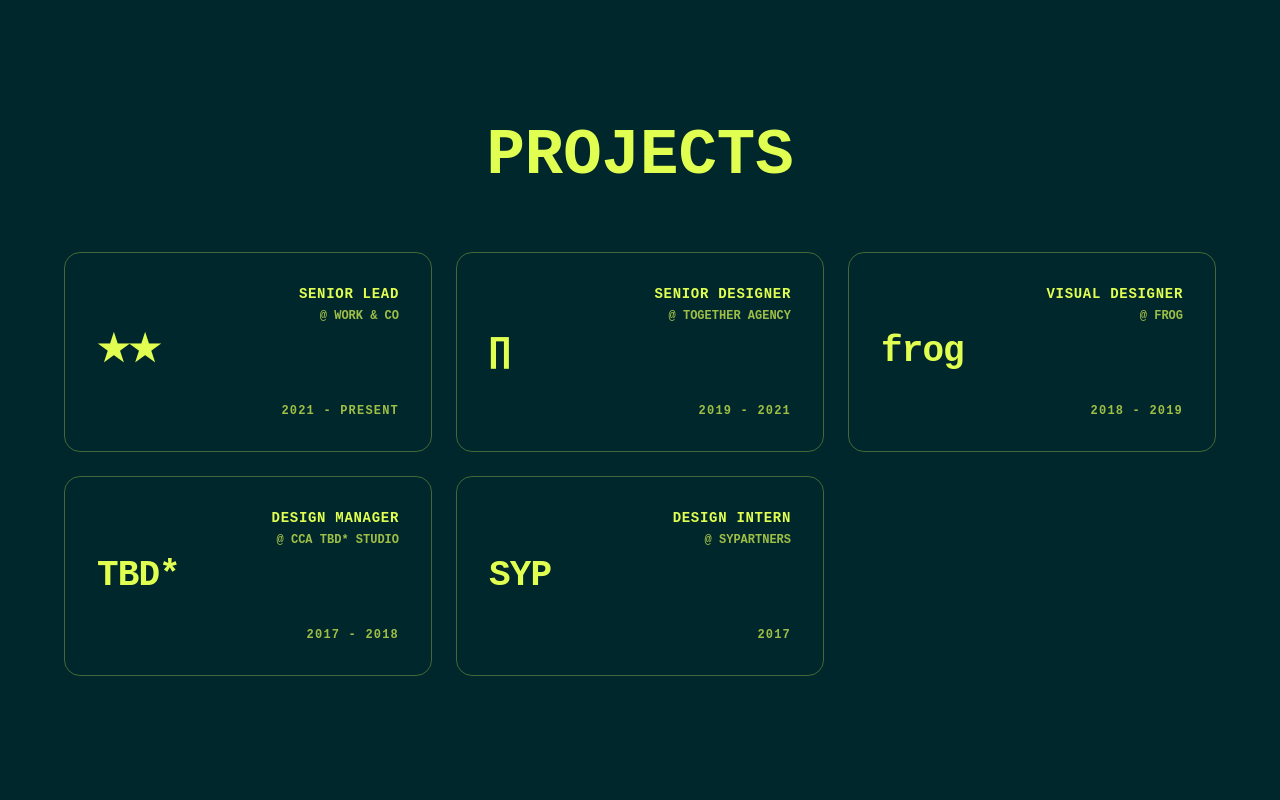
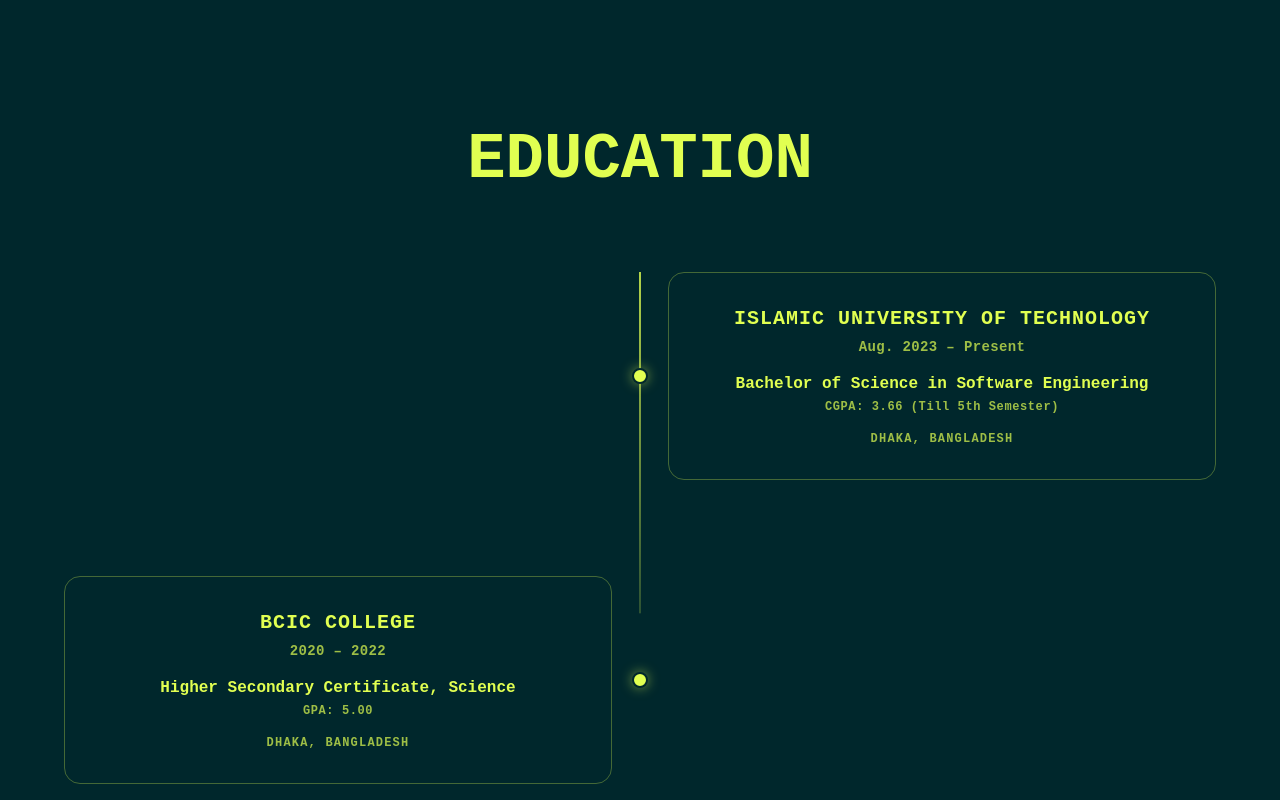
Before and after one commit to Muhtasim-Zawad/portfolio, a React app: page / in a window 1280 px wide. Shown: the part 1600-2400 px from the top of the page. Built offline with nearby package versions, Linux system fonts and the light colour scheme; the HTML template or start-up script is replaced by a standard one.

Commit message:
added education section, and fixed allignment in projects modal

```diff
--- a/src/App.jsx
+++ b/src/App.jsx
@@ -5,6 +5,7 @@
 import HeroSection from "./components/sections/Hero";
 import AnimatedButton from "./components/common/Button";
 import AboutSection from "./components/sections/About";
+import EducationSection from "./components/sections/Education";
 import ProjectsSection from "./components/sections/Projects";
 import SkillsSection from "./components/sections/Skills";
 import ContactSection from "./components/sections/Contact";
@@ -16,6 +17,7 @@
 				{/* <AnimatedButton /> */}
 				<HeroSection />
 				<AboutSection />
+				<EducationSection />
 				<ProjectsSection />
 				<SkillsSection />
 				<ContactSection />
--- /dev/null
+++ b/src/components/sections/Education.jsx
@@ -0,0 +1,213 @@
+import React from "react";
+import { motion, useScroll, useTransform } from "motion/react";
+
+const educationData = [
+	{
+		id: 1,
+		institution: "Islamic University of Technology",
+		degree: "Bachelor of Science in Software Engineering",
+		gpa: "CGPA: 3.66 (Till 5th Semester)",
+		date: "Aug. 2023 – Present",
+		location: "Dhaka, Bangladesh",
+	},
+	{
+		id: 2,
+		institution: "BCIC College",
+		degree: "Higher Secondary Certificate, Science",
+		gpa: "GPA: 5.00",
+		date: "2020 – 2022",
+		location: "Dhaka, Bangladesh",
+	},
+];
+
+const cardVariants = {
+	initial: { scale: 1 },
+	hover: {
+		scale: 1.025,
+		transition: { type: "spring", stiffness: 400, damping: 28 },
+	},
+};
+
+const bgVariants = {
+	initial: { opacity: 0 },
+	hover: {
+		opacity: 1,
+		transition: { duration: 0.25, ease: "easeInOut" },
+	},
+};
+
+const textVariants = {
+	initial: { color: "#e1ff51" },
+	hover: {
+		color: "#00272c",
+		transition: { duration: 0.2 },
+	},
+};
+
+const mutedTextVariants = {
+	initial: { color: "rgba(225, 255, 81, 0.7)" },
+	hover: {
+		color: "rgba(0, 39, 44, 0.8)",
+		transition: { duration: 0.2 },
+	},
+};
+
+const TimelineCard = ({ edu, index }) => {
+	const isLeft = index % 2 === 0;
+
+	return (
+		<div
+			className={`flex w-full items-center ${
+				isLeft ? "md:flex-row" : "md:flex-row-reverse"
+			} flex-row`}
+		>
+			<motion.div
+				initial={{ opacity: 0, x: isLeft ? -60 : 60 }}
+				whileInView={{ opacity: 1, x: 0 }}
+				viewport={{ once: true, margin: "-80px" }}
+				transition={{ duration: 0.7, ease: [0.16, 1, 0.3, 1] }}
+				className="w-[calc(50%-28px)] hidden md:block"
+			/>
+
+			<div className="w-14 flex justify-center shrink-0 relative z-10">
+				<motion.div
+					initial={{ scale: 0 }}
+					whileInView={{ scale: 1 }}
+					viewport={{ once: true, margin: "-80px" }}
+					transition={{
+						type: "spring",
+						stiffness: 300,
+						damping: 20,
+						delay: 0.15,
+					}}
+					className="w-4 h-4 rounded-full bg-[#e1ff51] border-2 border-[#00272c] shadow-[0_0_12px_rgba(225,255,81,0.5)]"
+				/>
+			</div>
+
+			<motion.div
+				initial="initial"
+				whileHover="hover"
+				variants={cardVariants}
+				viewport={{ once: true, margin: "-80px" }}
+				className="relative overflow-hidden bg-transparent border border-[#e1ff51]/30 rounded-2xl p-6 md:p-8 flex-1 min-h-[180px] flex flex-col justify-between cursor-pointer"
+			>
+				<motion.div
+					variants={bgVariants}
+					className="absolute inset-0 bg-[#e1ff51] z-0"
+				/>
+
+				<motion.div
+					initial={{ opacity: 0, y: 20 }}
+					whileInView={{ opacity: 1, y: 0 }}
+					viewport={{ once: true, margin: "-80px" }}
+					transition={{ duration: 0.5, ease: [0.16, 1, 0.3, 1], delay: 0.2 }}
+					className="relative z-10 space-y-4"
+				>
+					<div className="space-y-1">
+						<motion.h3
+							variants={textVariants}
+							className="text-lg md:text-xl font-black uppercase tracking-wider"
+						>
+							{edu.institution}
+						</motion.h3>
+						<motion.p
+							variants={mutedTextVariants}
+							className="text-xs md:text-sm font-bold tracking-wide"
+						>
+							{edu.date}
+						</motion.p>
+					</div>
+
+					<div className="space-y-1">
+						<motion.p
+							variants={textVariants}
+							className="text-sm md:text-base font-bold leading-snug"
+						>
+							{edu.degree}
+						</motion.p>
+						<motion.p
+							variants={mutedTextVariants}
+							className="text-xs font-bold tracking-wider"
+						>
+							{edu.gpa}
+						</motion.p>
+					</div>
+				</motion.div>
+
+				<motion.div
+					variants={mutedTextVariants}
+					className="relative z-10 text-[10px] md:text-xs font-bold tracking-widest uppercase mt-4"
+				>
+					{edu.location}
+				</motion.div>
+			</motion.div>
+		</div>
+	);
+};
+
+const EducationSection = () => {
+	const sectionRef = React.useRef(null);
+	const { scrollYProgress } = useScroll({
+		target: sectionRef,
+		offset: ["start start", "end end"],
+	});
+	const lineScale = useTransform(scrollYProgress, [0, 0.6], [0, 1]);
+
+	return (
+		<section
+			ref={sectionRef}
+			className="w-full bg-[#00272c] text-[#e1ff51] flex flex-col items-center py-24 md:py-32 px-6 md:px-12 selection:bg-[#e1ff51] selection:text-[#00272c]"
+		>
+			<div className="max-w-6xl w-full flex flex-col items-center mb-20">
+				<h2 className="text-[8vw] md:text-[5vw] font-black uppercase leading-none font-sans flex items-center justify-center">
+					<motion.div
+						className="flex overflow-hidden"
+						initial="hidden"
+						whileInView="visible"
+						viewport={{ once: true, margin: "-100px" }}
+						variants={{
+							hidden: {},
+							visible: { transition: { staggerChildren: 0.04 } },
+						}}
+					>
+						{"EDUCATION".split("").map((letter, index) => (
+							<span
+								key={`edu-title-${index}`}
+								className={`overflow-hidden inline-block ${letter === " " ? "w-[2vw]" : ""}`}
+							>
+								<motion.span
+									className="block"
+									variants={{
+										hidden: { y: "100%" },
+										visible: {
+											y: 0,
+											transition: { duration: 0.6, ease: [0.16, 1, 0.3, 1] },
+										},
+									}}
+								>
+									{letter}
+								</motion.span>
+							</span>
+						))}
+					</motion.div>
+				</h2>
+			</div>
+
+			<div className="max-w-6xl w-full relative">
+				{/* Vertical line (trunk) */}
+				<motion.div
+					style={{ scaleY: lineScale, originY: 0 }}
+					className="absolute left-7 md:left-1/2 md:-translate-x-1/2 top-0 w-0.5 bg-gradient-to-b from-[#e1ff51]/80 to-[#e1ff51]/20 h-full"
+				/>
+
+				<div className="relative flex flex-col gap-16 md:gap-24">
+					{educationData.map((edu, index) => (
+						<TimelineCard key={edu.id} edu={edu} index={index} />
+					))}
+				</div>
+			</div>
+		</section>
+	);
+};
+
+export default EducationSection;
--- a/src/components/sections/Projects.jsx
+++ b/src/components/sections/Projects.jsx
@@ -10,9 +10,10 @@
 		company: "WORK & CO",
 		date: "2021 - Present",
 		image: "https://placehold.co/800x400/00272c/e1ff51?text=WORK+%26+CO",
-		title: "Work & Co — Senior Lead",
+		title: "Citekit",
 		techStack: ["React", "TypeScript", "Figma", "Storybook"],
-		summary: "Leading product design systems for enterprise-scale applications.",
+		summary:
+			"Leading product design systems for enterprise-scale applications.",
 		description:
 			"Spearheaded the design and development of a comprehensive design system adopted across multiple product teams. Architected reusable component libraries, established UX patterns, and mentored junior designers. Collaborated closely with engineering to ensure pixel-perfect implementation.",
 		links: {
@@ -28,7 +29,7 @@
 		company: "TOGETHER AGENCY",
 		date: "2019 - 2021",
 		image: "https://placehold.co/800x400/00272c/e1ff51?text=TOGETHER+AGENCY",
-		title: "Together Agency — Senior Designer",
+		title: "Project Baksho",
 		techStack: ["Figma", "After Effects", "Webflow", "JavaScript"],
 		summary: "Crafted high-impact digital experiences for global brands.",
 		description:
@@ -46,11 +47,11 @@
 		company: "FROG",
 		date: "2018 - 2019",
 		image: "https://placehold.co/800x400/00272c/e1ff51?text=FROG",
-		title: "Frog — Visual Designer",
+		title: "PicoDB",
 		techStack: ["Illustrator", "Photoshop", "Premiere Pro", "Figma"],
 		summary: "Designed immersive brand identities and motion systems.",
 		description:
-				"Developed visual identity systems for tech startups and established enterprises. Created motion design assets, brand guidelines, and promotional materials. Collaborated with strategy and engineering teams to translate complex briefs into compelling visual narratives.",
+			"Developed visual identity systems for tech startups and established enterprises. Created motion design assets, brand guidelines, and promotional materials. Collaborated with strategy and engineering teams to translate complex briefs into compelling visual narratives.",
 		links: {
 			demo: "https://example.com/demo",
 			source: "https://github.com/example",
@@ -155,7 +156,7 @@
 		(e) => {
 			if (e.target === e.currentTarget) onClose();
 		},
-		[onClose]
+		[onClose],
 	);
 
 	return (
@@ -227,13 +228,13 @@
 					)}
 
 					{project.summary && (
-						<p className="text-sm md:text-base font-medium italic text-[#e1ff51]/70 leading-relaxed">
+						<p className="text-sm md:text-base font-medium italic text-[#e1ff51]/70 leading-relaxed text-left">
 							{project.summary}
 						</p>
 					)}
 
 					{project.description && (
-						<p className="text-sm md:text-base leading-relaxed text-[#e1ff51]/80">
+						<p className="text-sm md:text-base leading-relaxed text-[#e1ff51]/80 text-left">
 							{project.description}
 						</p>
 					)}
@@ -364,10 +365,7 @@
 
 			<AnimatePresence>
 				{selectedProject && (
-					<ProjectModal
-						project={selectedProject}
-						onClose={closeModal}
-					/>
+					<ProjectModal project={selectedProject} onClose={closeModal} />
 				)}
 			</AnimatePresence>
 		</section>
```
